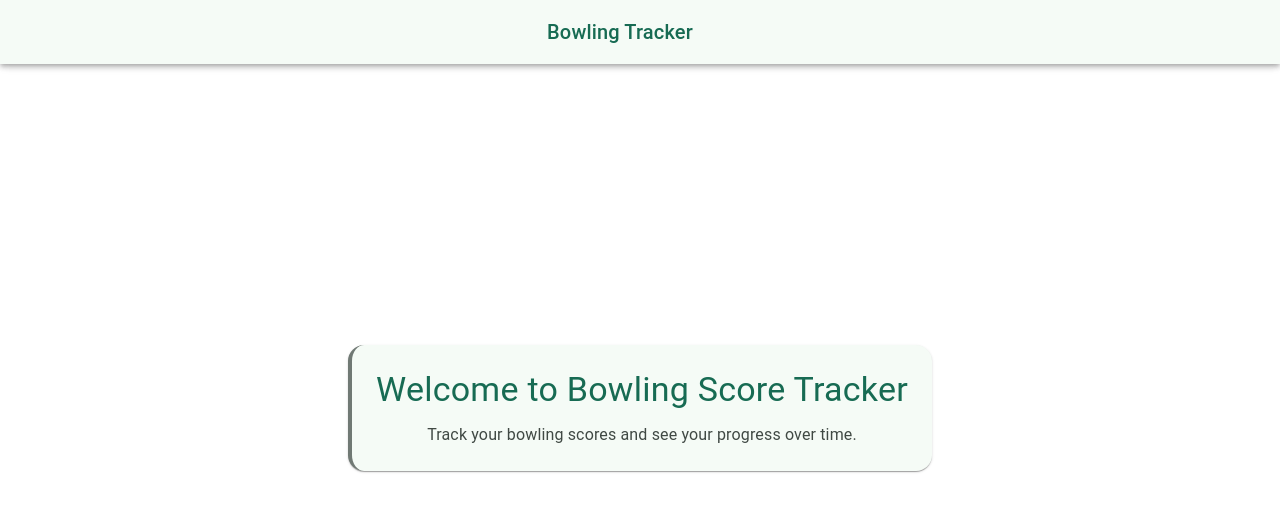
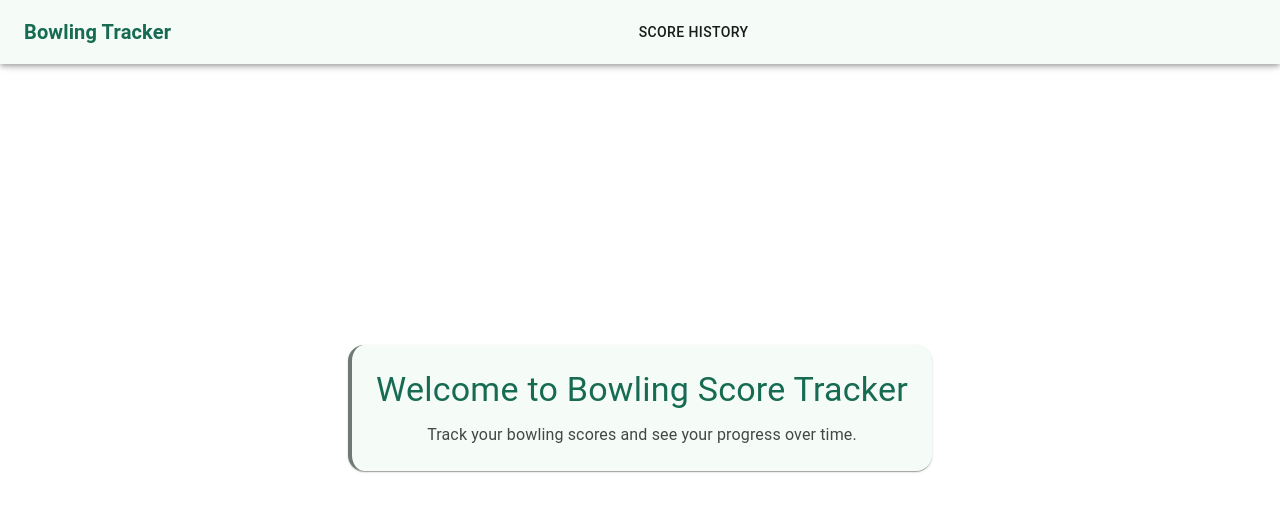
Before and after one commit to jwong65/bowling-project, a React (Vite) app: page / in a window 1280 px wide. Shown: the top 512 px of the page. Built offline with nearby package versions, Linux system fonts and the light colour scheme; some icons are missing.

Commit message:
Added score history in header

```diff
--- a/src/components/Header.jsx
+++ b/src/components/Header.jsx
@@ -1,13 +1,14 @@
 import React from 'react'
-import { AppBar, Toolbar, Typography, IconButton, Box, useTheme } from '@mui/material'
+import { AppBar, Toolbar, Typography, IconButton, Box, useTheme, Button } from '@mui/material'
 
 import Brightness4Icon from '@mui/icons-material/Brightness4'; // Dark mode icon
 import Brightness7Icon from '@mui/icons-material/Brightness7'; // Light mode icon
 
 import { useThemeContext } from '../context/ThemeContext';
-import { Link } from 'react-router-dom'
+import { Link, useLocation } from 'react-router-dom'
 export default function Header() {
     const { themeMode, toggleTheme} = useThemeContext();
+    const location = useLocation();
 
   return (
     <AppBar position='fixed'
@@ -22,11 +23,37 @@ export default function Header() {
         <Toolbar>
             <Typography
                 variant='h6'
-                component='div'
-                sx={{ flexGrow: 1, color: `var(--md-sys-color-primary)`}}
+                component={Link}
+                to="/"
+                sx={{
+                    color: `var(--md-sys-color-primary)`,
+                    textDecoration: 'none',
+                    fontWeight: 'bold'
+                }}
             >
                 Bowling Tracker
             </Typography>
+            <Box sx={{
+                display: 'flex',
+                justifyContent: 'center',
+                flexGrow: 1,
+                mx: 2
+            }}>
+                <Button
+                    component={Link}
+                    to="/scorehistory"
+                    sx={{
+                        color: `var(--md-sys-color-on-surface)`,
+                        borderBottom: location.pathname === '/scorehistory' ?
+                        '2px solid var(--md-sys-color-primary)' : 'none',
+                        '&:hover': {
+                            backgroundColor: 'var(--md-sys-color-surface-variant)',
+                        }
+                    }}
+                >
+                    Score History
+                </Button>
+            </Box>
             <IconButton
                 onClick={toggleTheme}
                 aria-label={themeMode === 'dark' ? 'Switch to light mode' : 'Switch to dark mode'}
```
